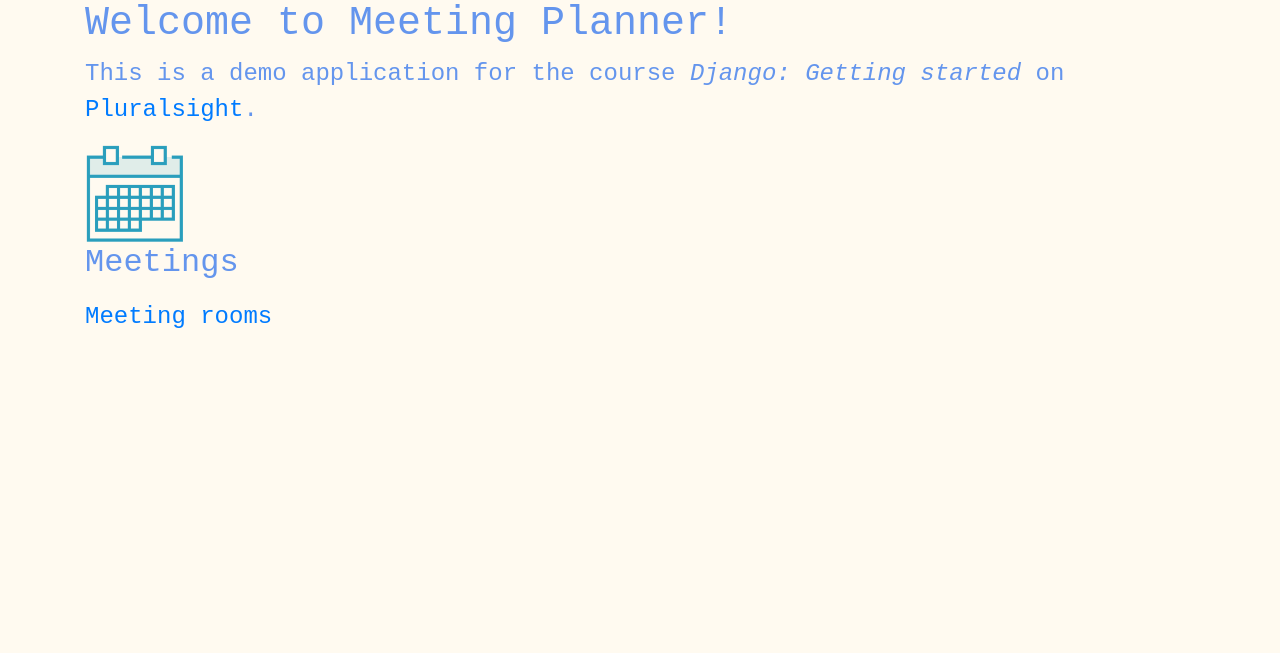
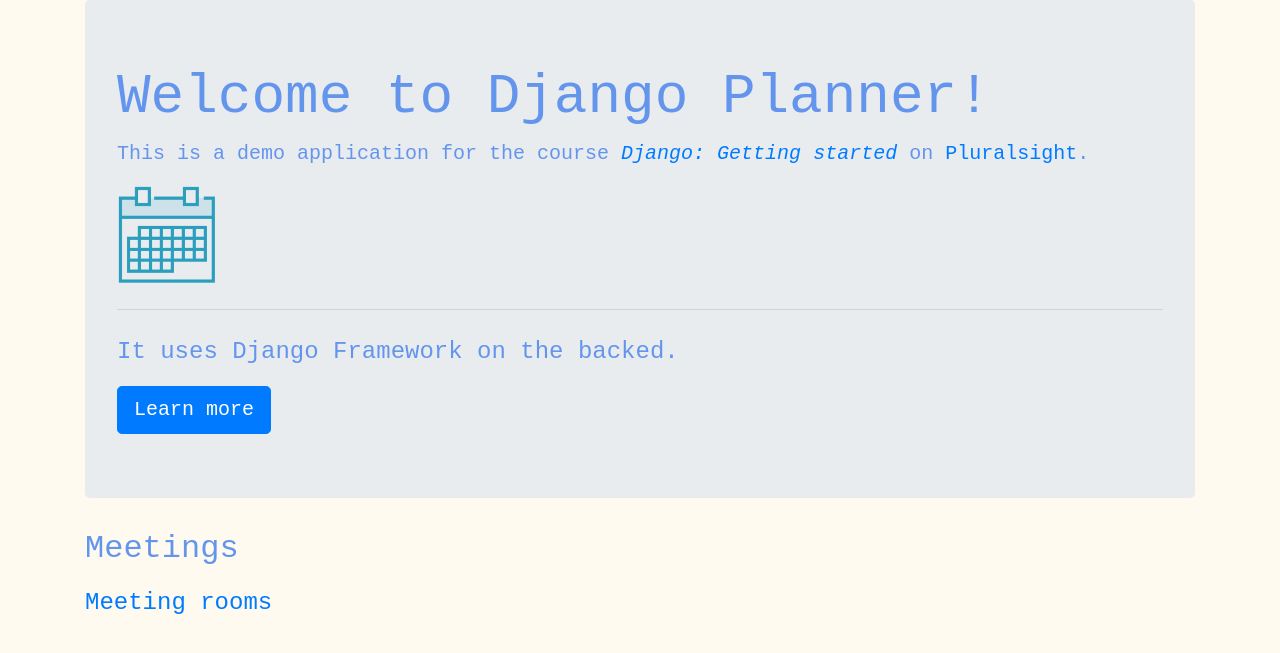
Before and after one commit to gbulicanu/django-getting-started, a Django app: page / in a window 1280 px wide. Shown: the part 68-721 px from the top of the page. Run offline with Django 3.2, Linux system fonts and the light colour scheme; data that the repository does not hold is empty; some libraries are stand-ins or nearby versions.

Commit message:
Add jumbotron on welcome template

```diff
--- a/meeting_planner/website/templates/website/welcome.html
+++ b/meeting_planner/website/templates/website/welcome.html
@@ -2,14 +2,22 @@
 {% load static %}
 {% block title %}Django Meeting Planner - Home{% endblock %}
 {% block content %}
-    <h1>Welcome to Meeting Planner!</h1>
-    <p>
-        This is a demo application for the course
-        <em>Django: Getting started</em>
-        on <a href="https://www.pluralsight.com">
-        Pluralsight</a>.
-    </p>
-    <img src="{% static 'website/images/calendar.png' %}" width="100px">
+    <div class="jumbotron">
+        <h1 class="display-4">Welcome to Django Planner!</h1>
+        <p class="lead">
+            This is a demo application for the course
+            <em><a href="https://www.pluralsight.com/courses/django-getting-started">Django: Getting started</a></em>
+            on <a href="https://www.pluralsight.com/">
+            Pluralsight</a>.
+        </p>
+        <img src="{% static 'website/images/calendar.png' %}" width="100px">
+        <hr class="my-4">
+        <p>
+            It uses Django Framework on the backed.
+        </p>
+        <a class="btn btn-primary btn-lg" href="https://www.djangoproject.com/" role="button">Learn more</a>
+    </div>
+
     <h2>
         Meetings
     </h2>
```
